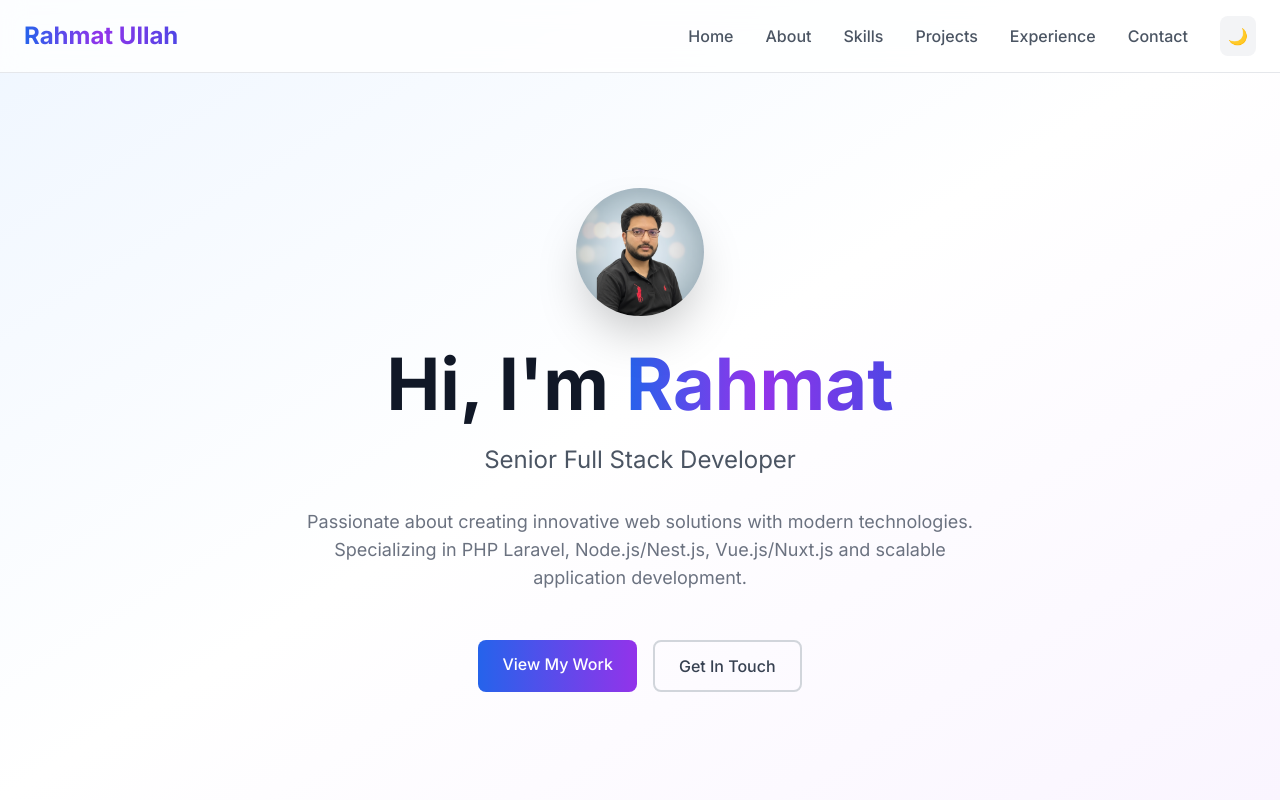
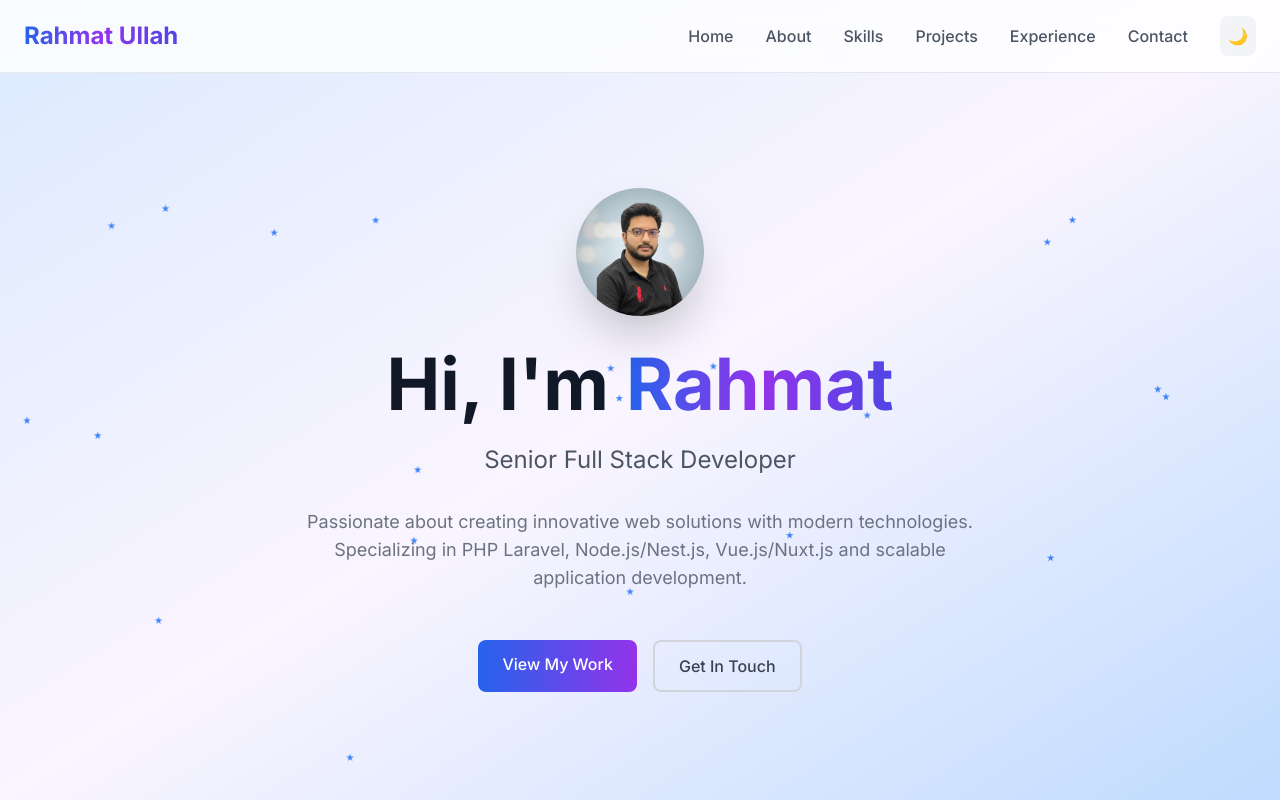
Before and after one commit to RahmatUllah-github/portfolio, a Nuxt app: page / in a window 1280 px wide. Shown: the top 800 px of the page. Built offline with nearby package versions, Linux system fonts and the light colour scheme.

Commit message:
added back to top button and some animations

```diff
--- /dev/null
+++ b/components/BackToTop.vue
@@ -0,0 +1,40 @@
+<template>
+  <button
+    v-show="showButton"
+    @click="scrollToTop"
+    :class="['fixed bottom-6 right-6 w-12 h-12 bg-gradient-to-br from-blue-500 via-purple-500 to-blue-600 hover:from-blue-600 hover:via-purple-600 hover:to-blue-700 dark:from-blue-500 dark:via-blue-400 dark:to-purple-500 dark:hover:from-blue-600 dark:hover:via-blue-500 dark:hover:to-purple-600 text-white rounded-lg shadow-lg hover:shadow-xl transition-all duration-300 z-50 flex items-center justify-center transform hover:scale-110 active:scale-95', { 'animate-bounce': isScrolling }]"
+    aria-label="Back to top"
+  >
+    ↑
+  </button>
+</template>
+
+<script setup>
+import { ref, onMounted, onUnmounted } from 'vue'
+
+const showButton = ref(false)
+const isScrolling = ref(false)
+
+const handleScroll = () => {
+  showButton.value = window.scrollY > 300
+}
+
+const scrollToTop = () => {
+  isScrolling.value = true
+  window.scrollTo({
+    top: 0,
+    behavior: 'smooth'
+  })
+  setTimeout(() => {
+    isScrolling.value = false
+  }, 1000)
+}
+
+onMounted(() => {
+  window.addEventListener('scroll', handleScroll)
+})
+
+onUnmounted(() => {
+  window.removeEventListener('scroll', handleScroll)
+})
+</script>
--- /dev/null
+++ b/components/ParticleBackground.vue
@@ -0,0 +1,117 @@
+<template>
+  <div class="absolute inset-0 overflow-hidden pointer-events-none">
+    <div
+      v-for="particle in particles"
+      :key="particle.id"
+      class="absolute star animate-float"
+      :style="{
+        left: particle.x + '%',
+        top: particle.y + '%',
+        animationDelay: particle.delay + 's',
+        animationDuration: particle.duration + 's'
+      }"
+    />
+    <svg class="absolute inset-0 w-full h-full">
+      <defs>
+        <linearGradient id="lineGradient" x1="0%" y1="0%" x2="100%" y2="100%">
+          <stop offset="0%" class="text-blue-300 dark:text-purple-300" stop-color="currentColor" stop-opacity="0.3"/>
+          <stop offset="100%" class="text-purple-300 dark:text-blue-300" stop-color="currentColor" stop-opacity="0.1"/>
+        </linearGradient>
+      </defs>
+      <path
+        v-for="line in lines"
+        :key="line.id"
+        :d="line.path"
+        stroke="url(#lineGradient)"
+        stroke-width="1"
+        fill="none"
+        class="animate-draw"
+        :style="{ animationDelay: line.delay + 's' }"
+      />
+    </svg>
+  </div>
+</template>
+
+<script setup>
+import { ref, onMounted } from 'vue'
+
+const particles = ref([])
+const lines = ref([])
+
+onMounted(() => {
+  // Generate particles
+  for (let i = 0; i < 20; i++) {
+    particles.value.push({
+      id: i,
+      x: Math.random() * 100,
+      y: Math.random() * 100,
+      delay: Math.random() * 5,
+      duration: 10 + Math.random() * 6
+    })
+  }
+
+  // Generate stars around profile area (center)
+  for (let i = 20; i < 23; i++) {
+    const angle = (i - 20) * 45
+    const radius = 15 + Math.random() * 10
+    const x = 50 + radius * Math.cos(angle * Math.PI / 180)
+    const y = 35 + radius * Math.sin(angle * Math.PI / 180)
+    particles.value.push({
+      id: i,
+      x: Math.max(5, Math.min(95, x)),
+      y: Math.max(5, Math.min(95, y)),
+      delay: Math.random() * 5,
+      duration: 8 + Math.random() * 6
+    })
+  }
+
+  // Generate lines
+  for (let i = 0; i < 5; i++) {
+    const x1 = Math.random() * 100
+    const y1 = Math.random() * 100
+    const x2 = Math.random() * 100
+    const y2 = Math.random() * 100
+    lines.value.push({
+      id: i,
+      path: `M${x1}% ${y1}% Q${(x1+x2)/2}% ${(y1+y2)/2}% ${x2}% ${y2}%`,
+      delay: i * 0.5
+    })
+  }
+})
+</script>
+
+<style scoped>
+@keyframes float {
+  0%, 100% { transform: translateY(0px) translateX(0px); }
+  25% { transform: translateY(-30px) translateX(20px); }
+  50% { transform: translateY(-15px) translateX(-25px); }
+  75% { transform: translateY(-45px) translateX(30px); }
+}
+
+@keyframes draw {
+  0% { stroke-dasharray: 0 1000; }
+  100% { stroke-dasharray: 1000 0; }
+}
+
+.animate-float {
+  animation: float ease-in-out infinite;
+}
+
+.animate-draw {
+  animation: draw 4s ease-in-out infinite;
+}
+
+.star {
+  width: 8px;
+  height: 8px;
+  position: relative;
+  background: #3b82f6;
+  clip-path: polygon(50% 0%, 61% 35%, 98% 35%, 68% 57%, 79% 91%, 50% 70%, 21% 91%, 32% 57%, 2% 35%, 39% 35%);
+  filter: drop-shadow(0 0 4px rgba(255, 255, 255, 0.8)) drop-shadow(0 0 8px rgba(59, 130, 246, 0.4));
+}
+
+:global(.dark) .star {
+  background: #a855f7;
+  filter: drop-shadow(0 0 4px rgba(255, 255, 255, 0.8)) drop-shadow(0 0 8px rgba(168, 85, 247, 0.4));
+}
+</style>
--- a/layouts/default.vue
+++ b/layouts/default.vue
@@ -5,10 +5,12 @@
       <slot />
     </main>
     <Footer />
+    <BackToTop />
   </div>
 </template>
 
 <script setup>
 import Header from '~/components/Header.vue'
 import Footer from '~/components/Footer.vue'
+import BackToTop from '~/components/BackToTop.vue'
 </script>
--- a/pages/index.vue
+++ b/pages/index.vue
@@ -1,8 +1,9 @@
 <template>
   <div>
     <!-- Hero Section -->
-    <section class="min-h-screen flex items-center justify-center bg-gradient-to-br from-blue-50 via-white to-purple-50 dark:from-gray-900 dark:via-gray-800 dark:to-purple-900 pt-20">
-      <div class="container mx-auto px-6 text-center">
+    <section class="min-h-screen flex items-center justify-center bg-gradient-to-br from-blue-100 via-purple-50 to-blue-200 dark:from-gray-900 dark:via-gray-800 dark:to-purple-900 pt-20 relative">
+      <ParticleBackground />
+      <div class="container mx-auto px-6 text-center relative z-10">
         <div class="animate-fade-in">
           <img
             src="/images/rahmat-profile.png"
```
